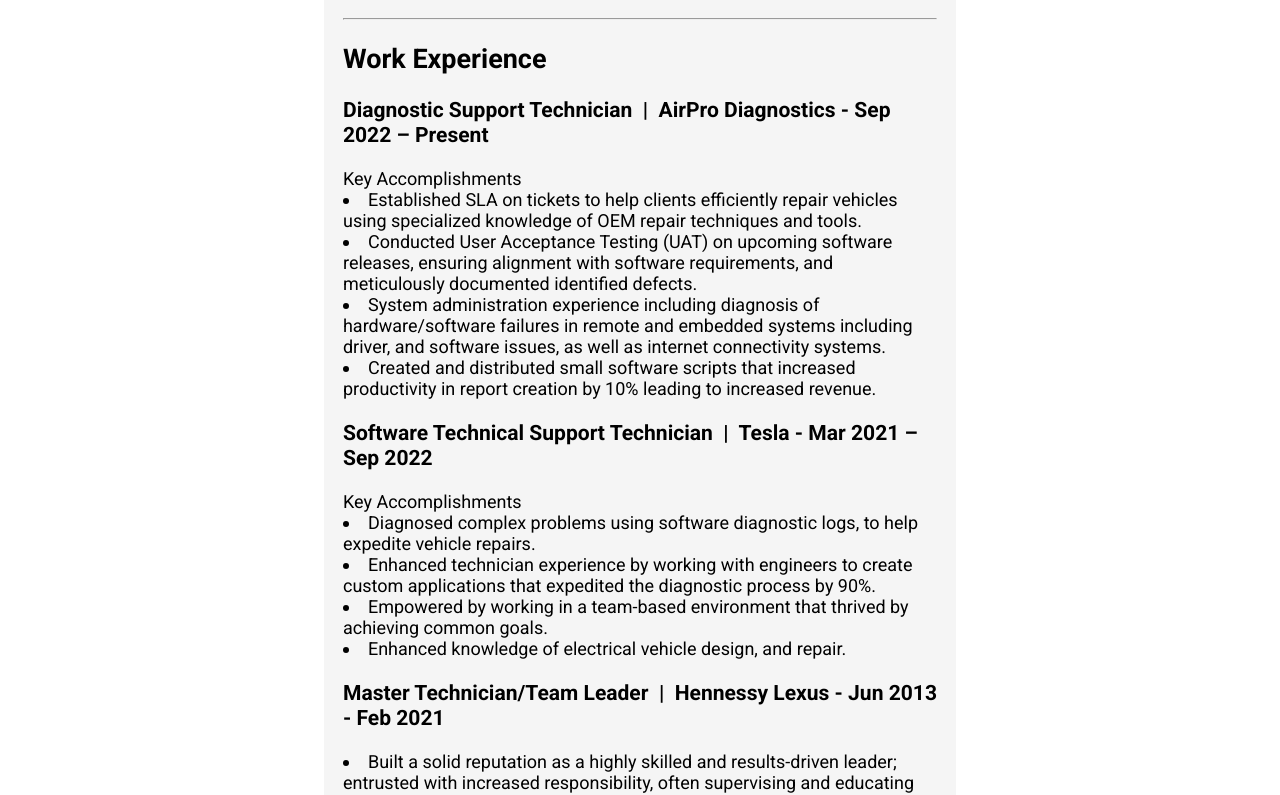
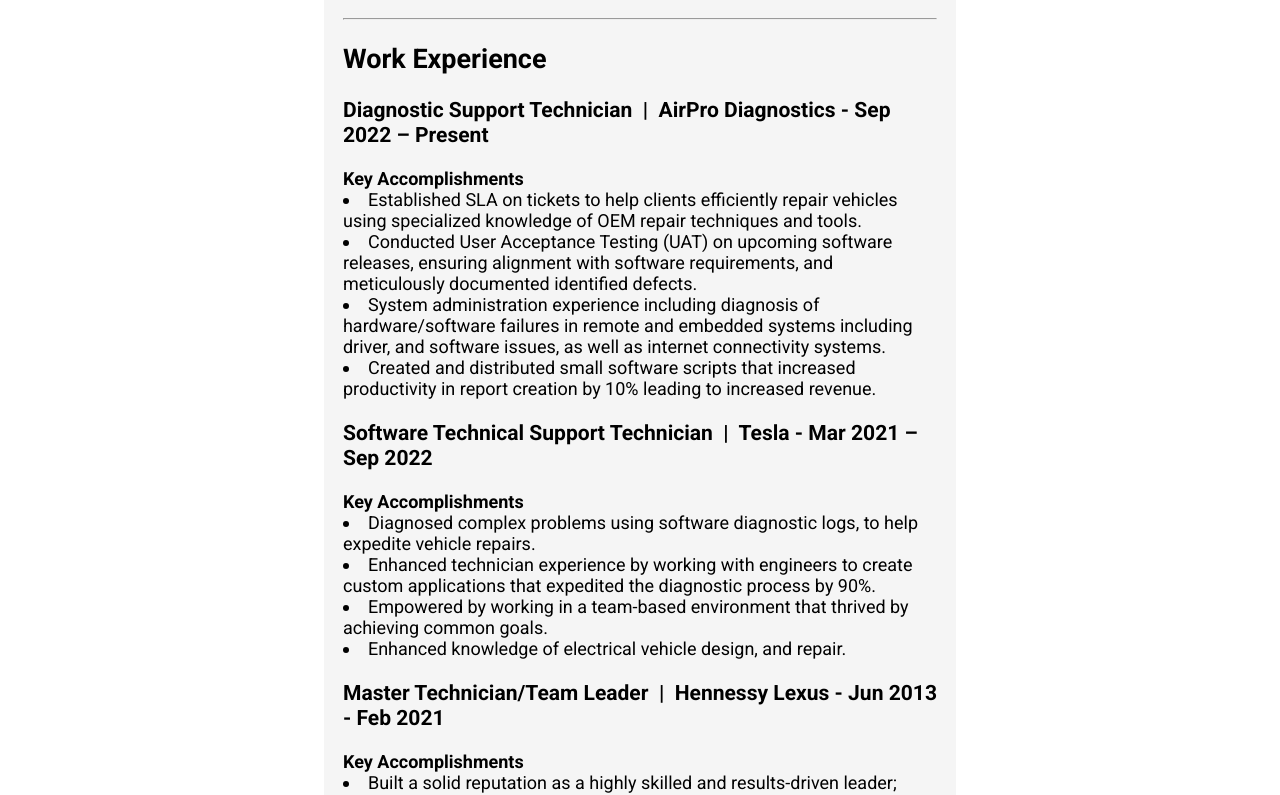
Before and after one commit to JeffreyScoggins/Kennesaw-Website, a plain HTML site: page resume.html in a window 1280 px wide. Shown: the part 126-921 px from the top of the page. Drawn offline with Linux system fonts and the light colour scheme; a web font is replaced by a local one.

Commit message:
css updates

```diff
--- a/resume.html
+++ b/resume.html
@@ -27,7 +27,7 @@
                 <p>
                     <h2>Work Experience</h2>
                     <h3>Diagnostic Support Technician &nbsp;|&nbsp; AirPro Diagnostics - Sep 2022 – Present</h3>
-                    Key Accomplishments
+                    <b>Key Accomplishments</b>
                     <li>Established SLA on tickets to help clients efficiently repair vehicles using specialized knowledge of OEM repair techniques and tools.</li>
                     <li>Conducted User Acceptance Testing (UAT) on upcoming software releases, ensuring alignment with software requirements, and meticulously documented identified defects.</li>
                     <li>System administration experience including diagnosis of hardware/software failures in remote and embedded systems including driver, and software issues, as well as internet connectivity systems.</li>
@@ -35,7 +35,7 @@
                 </p>
                 <p>
                     <h3>Software Technical Support Technician &nbsp;|&nbsp; Tesla - Mar 2021 – Sep 2022</h3>
-                    Key Accomplishments
+                    <b>Key Accomplishments</b>
                     <li>Diagnosed complex problems using software diagnostic logs, to help expedite vehicle repairs.</li>
                     <li>Enhanced technician experience by working with engineers to create custom applications that expedited the diagnostic process by 90%.</li>
                     <li>Empowered by working in a team-based environment that thrived by achieving common goals.</li>
@@ -43,6 +43,7 @@
                 </p>
                 <p>
                     <h3>Master Technician/Team Leader &nbsp;|&nbsp; Hennessy Lexus - Jun 2013 - Feb 2021</h3>
+                    <b>Key Accomplishments</b>
                     <li>Built a solid reputation as a highly skilled and results-driven leader; entrusted with increased responsibility, often supervising and educating other technicians.</li>
                     <li>Worked closely with engineering to perform root-cause analysis on failures found during PDI inspections to ensure product integrity. </li>
                     <li>Promoted an environment of teamwork and learning via leadership by example and cross-collaboration on daily workloads.</li>
```
